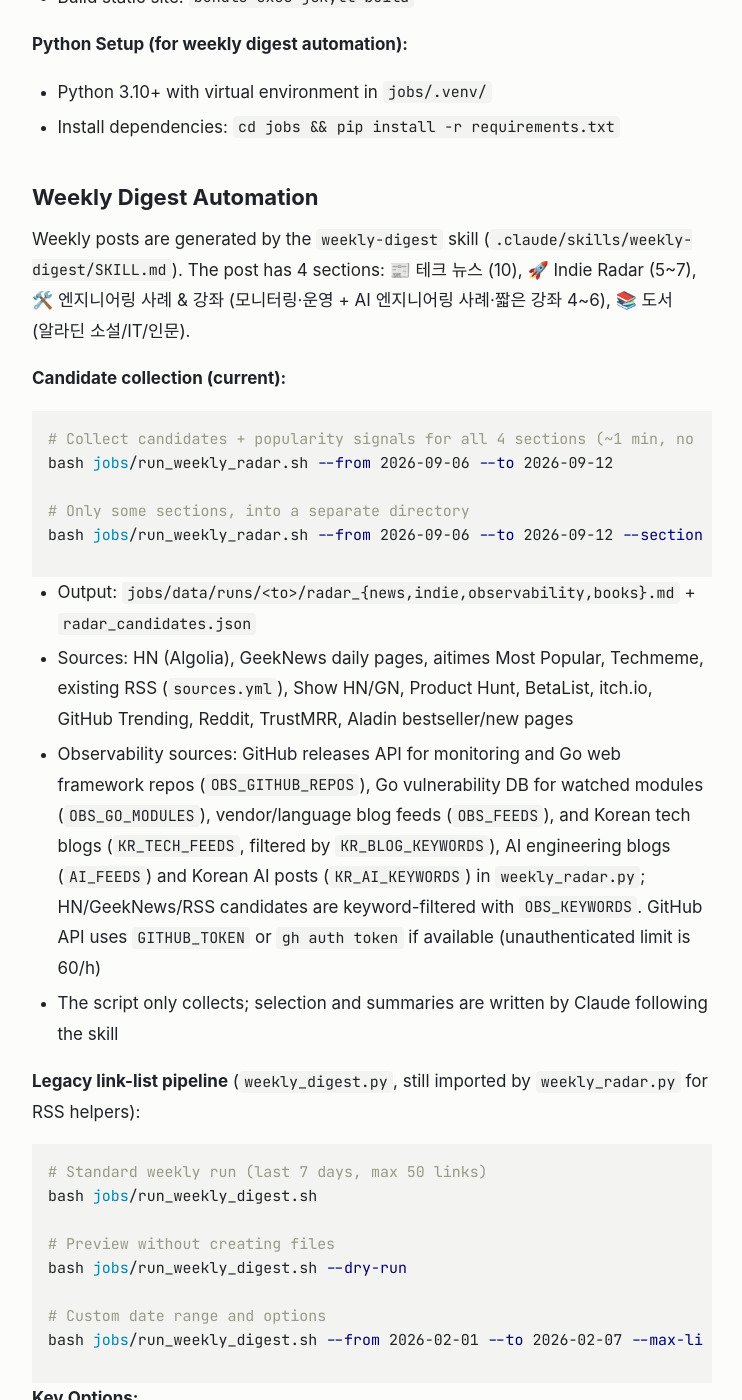
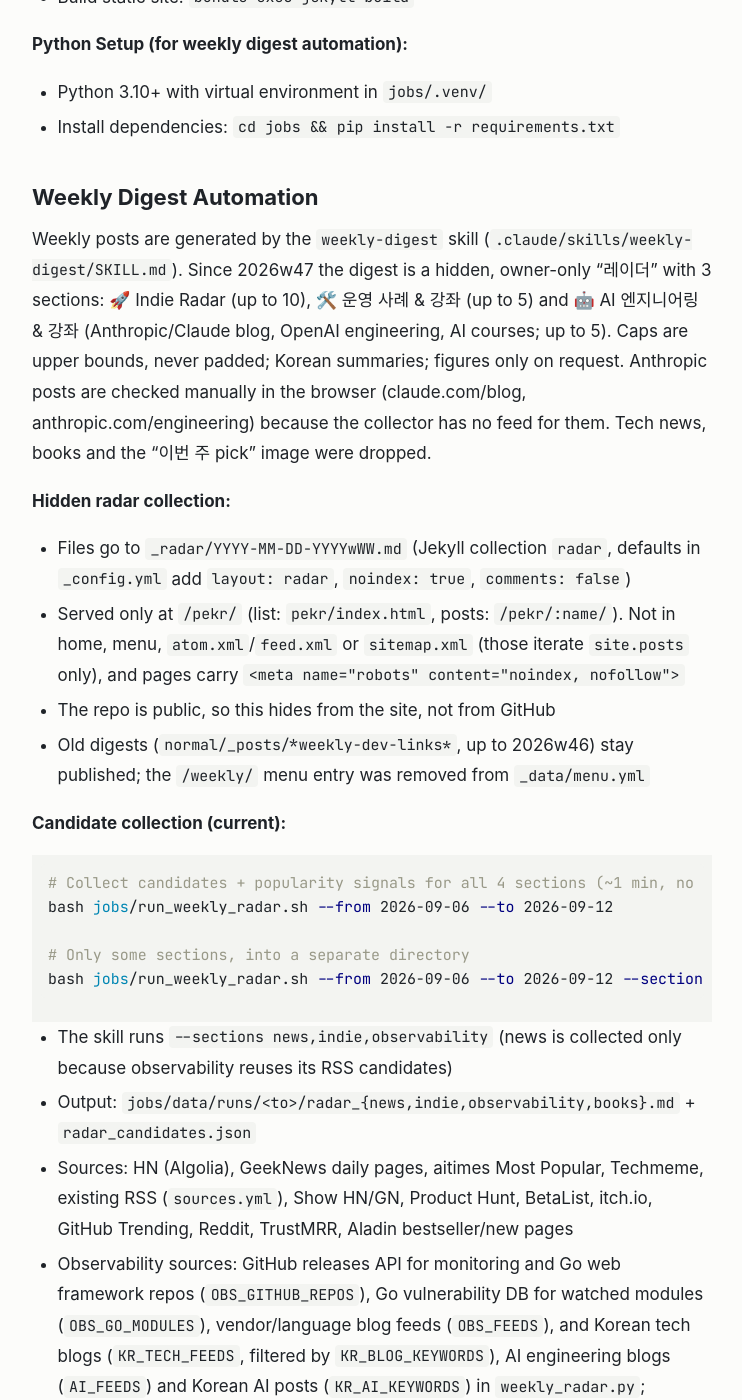
Before and after one commit to surinkim/surinkim.github.io, a Jekyll site: the page built from CLAUDE.md, in a window 1280 px wide and 1400 px high, scrolled down 695 px. Shown: the whole window, without its empty margins (268-1010 px from the left). Built offline with Jekyll 4.4.1, drawn with Linux system fonts in a browser that asks for light colours; some web fonts are replaced; our own code applies the rules of GitHub Pages for plain Markdown files; some of the changed text lies outside the part shown.

Commit message:
Move weekly digest to hidden radar at /pekr/ and add 2026w47
The weekly digest had almost no readers, so it becomes an owner-only
radar: a `radar` collection served only at /pekr/, kept out of the menu,
feeds and sitemap, with noindex. Tech news, books and the weekly pick
are dropped; sections are Indie Radar (up to 10), 운영 사례 & 강좌 (up to 5)
and AI 엔지니어링 & 강좌 (up to 5). The tech news menu entry is removed;
old digests stay published.

Co-Authored-By: Claude Opus 5.5 <noreply@anthropic.com>

````diff
--- a/CLAUDE.md
+++ b/CLAUDE.md
@@ -20,7 +20,13 @@ Jekyll-based personal blog (surinkim.github.io) with automated weekly tech/dev n
 
 ## Weekly Digest Automation
 
-Weekly posts are generated by the `weekly-digest` skill (`.claude/skills/weekly-digest/SKILL.md`). The post has 4 sections: 📰 테크 뉴스 (10), 🚀 Indie Radar (5~7), 🛠️ 엔지니어링 사례 & 강좌 (모니터링·운영 + AI 엔지니어링 사례·짧은 강좌 4~6), 📚 도서 (알라딘 소설/IT/인문).
+Weekly posts are generated by the `weekly-digest` skill (`.claude/skills/weekly-digest/SKILL.md`). Since 2026w47 the digest is a hidden, owner-only "레이더" with 3 sections: 🚀 Indie Radar (up to 10), 🛠️ 운영 사례 & 강좌 (up to 5) and 🤖 AI 엔지니어링 & 강좌 (Anthropic/Claude blog, OpenAI engineering, AI courses; up to 5). Caps are upper bounds, never padded; Korean summaries; figures only on request. Anthropic posts are checked manually in the browser (claude.com/blog, anthropic.com/engineering) because the collector has no feed for them. Tech news, books and the "이번 주 pick" image were dropped.
+
+**Hidden radar collection:**
+- Files go to `_radar/YYYY-MM-DD-YYYYwWW.md` (Jekyll collection `radar`, defaults in `_config.yml` add `layout: radar`, `noindex: true`, `comments: false`)
+- Served only at `/pekr/` (list: `pekr/index.html`, posts: `/pekr/:name/`). Not in home, menu, `atom.xml`/`feed.xml` or `sitemap.xml` (those iterate `site.posts` only), and pages carry `<meta name="robots" content="noindex, nofollow">`
+- The repo is public, so this hides from the site, not from GitHub
+- Old digests (`normal/_posts/*weekly-dev-links*`, up to 2026w46) stay published; the `/weekly/` menu entry was removed from `_data/menu.yml`
 
 **Candidate collection (current):**
 ```bash
@@ -30,6 +36,7 @@ bash jobs/run_weekly_radar.sh --from 2026-09-06 --to 2026-09-12
 # Only some sections, into a separate directory
 bash jobs/run_weekly_radar.sh --from 2026-09-06 --to 2026-09-12 --sections news,indie --out-dir /tmp/radar
 ```
+- The skill runs `--sections news,indie,observability` (news is collected only because observability reuses its RSS candidates)
 - Output: `jobs/data/runs/<to>/radar_{news,indie,observability,books}.md` + `radar_candidates.json`
 - Sources: HN (Algolia), GeekNews daily pages, aitimes Most Popular, Techmeme, existing RSS (`sources.yml`), Show HN/GN, Product Hunt, BetaList, itch.io, GitHub Trending, Reddit, TrustMRR, Aladin bestseller/new pages
 - Observability sources: GitHub releases API for monitoring and Go web framework repos (`OBS_GITHUB_REPOS`), Go vulnerability DB for watched modules (`OBS_GO_MODULES`), vendor/language blog feeds (`OBS_FEEDS`), and Korean tech blogs (`KR_TECH_FEEDS`, filtered by `KR_BLOG_KEYWORDS`), AI engineering blogs (`AI_FEEDS`) and Korean AI posts (`KR_AI_KEYWORDS`) in `weekly_radar.py`; HN/GeekNews/RSS candidates are keyword-filtered with `OBS_KEYWORDS`. GitHub API uses `GITHUB_TOKEN` or `gh auth token` if available (unauthenticated limit is 60/h)
@@ -98,7 +105,7 @@ RSS collection → URL normalization → deduplication (URL + title similarity)
 
 **Weekly Digest Posts:**
 1. Run the `weekly-digest` skill (collects candidates with `jobs/run_weekly_radar.sh`, then selects and writes the post)
-2. Review generated markdown in `normal/_posts/`
+2. Review generated markdown in `_radar/` (view at `/pekr/`)
 3. Preview with `jekyll serve .` and commit on master
 
 ## Managing RSS Sources
--- a/_config.yml
+++ b/_config.yml
@@ -51,9 +51,22 @@ theme_config:
   date_format: "%Y-%m-%d"
   show_description: false
 
+# 숨김 주간 레이더: 목록·피드·sitemap에 나오지 않고 /pekr/ 주소로만 본다
+collections:
+  radar:
+    output: true
+    permalink: /pekr/:name/
+
 defaults:
   - scope:
       path: ""
       type: "posts"
     values:
       comments: true
+  - scope:
+      path: ""
+      type: "radar"
+    values:
+      layout: radar
+      comments: false
+      noindex: true
--- a/_data/menu.yml
+++ b/_data/menu.yml
@@ -11,10 +11,6 @@
   nav: "translations"
   url: /book
 
-- title: "주간 테크 뉴스"
-  nav: "tech news"
-  url: /weekly
-
 - title: "소개"
   nav: "about"
   url: /about
--- a/_includes/head.html
+++ b/_includes/head.html
@@ -2,6 +2,9 @@
   <meta charset="utf-8">
   <meta http-equiv="X-UA-Compatible" content="IE=edge">
   <meta name="viewport" content="width=device-width, initial-scale=1.0, maximum-scale=1">
+  {%- if page.noindex %}
+  <meta name="robots" content="noindex, nofollow">
+  {%- endif %}
 
   <title>
     {% if page.title == "Home" %}
````
Also changed, not shown: _layouts/radar.html (added, +12 -0 lines), _radar/2026-11-21-2026w47.md (added, +111 -0 lines), pekr/index.html (added, +26 -0 lines), .claude/skills/weekly-digest/SKILL.md.
